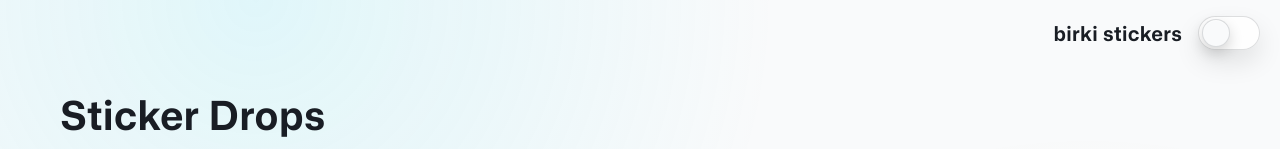
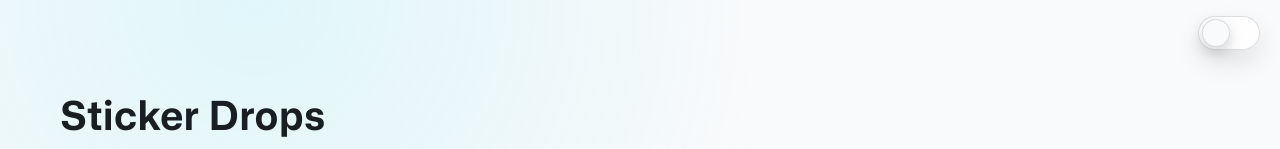
Before and after one commit to GrantBirki/stickers, a Svelte app: page / in a window 1280 px wide. Shown: the top 149 px of the page. Built offline with nearby package versions, Linux system fonts and the light colour scheme.

Commit message:
Remove brand link and associated styles from the topbar

```diff
--- a/src/App.svelte
+++ b/src/App.svelte
@@ -50,7 +50,6 @@
 <div class="app">
   {#if !isStickerInspect}
     <div class="topbar">
-      <a class="topbar__brand" href="/">birki stickers</a>
       <div class="topbar__actions">
         <ThemeToggle />
       </div>
@@ -120,17 +119,6 @@
     justify-content: flex-end;
     gap: 16px;
     padding: 16px 20px;
-  }
-
-  .topbar__brand {
-    font-family: var(--font-sans);
-    font-weight: 700;
-    font-stretch: 100%;
-    font-optical-sizing: none;
-    font-variation-settings: "opsz" var(--opsz-heading);
-    letter-spacing: 0.02em;
-    text-decoration: none;
-    color: var(--text);
   }
 
   .topbar__actions {
```
